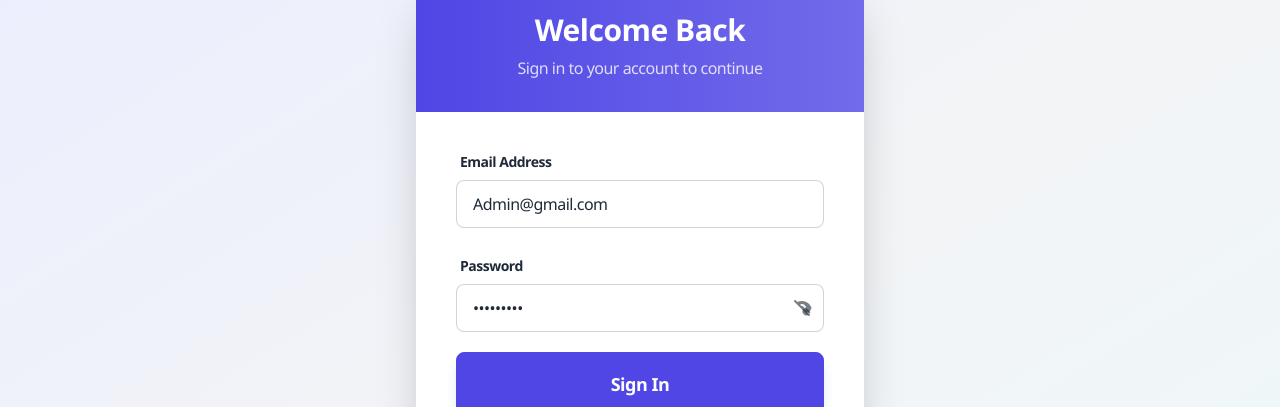
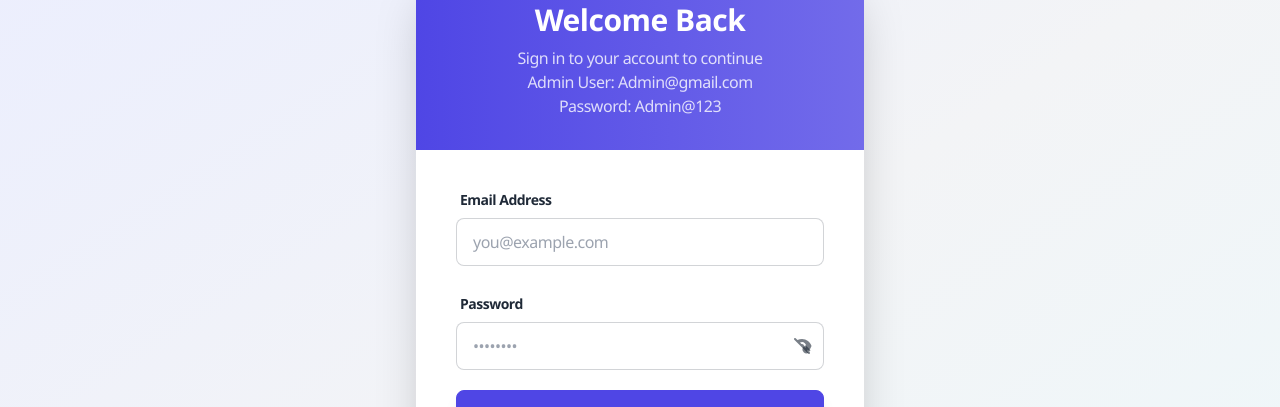
Before and after one commit to sumon72/Digital_Life_Lessons_Client, a React (Vite) app: page /login in a window 1280 px wide. Shown: the part 158-565 px from the top of the page. Built offline with nearby package versions, Linux system fonts and the light colour scheme; no server answers.

Commit message:
update login

```diff
--- a/src/pages/Login.jsx
+++ b/src/pages/Login.jsx
@@ -6,8 +6,8 @@ import { useUser } from '../context/UserContext'
 import GoogleLoginButton from '../components/GoogleLoginButton'
 
 export default function Login() {
-  const [email, setEmail] = useState('Admin@gmail.com')
-  const [password, setPassword] = useState('Admin@123')
+  const [email, setEmail] = useState('')
+  const [password, setPassword] = useState('')
   const [showPassword, setShowPassword] = useState(false)
   const [error, setError] = useState('')
   const [loading, setLoading] = useState(false)
@@ -44,6 +44,10 @@ export default function Login() {
           <div className="bg-gradient-to-r from-primary to-primary/80 px-8 py-8 sm:px-10">
             <h1 className="text-3xl font-bold text-primary-content text-center">Welcome Back</h1>
             <p className="text-primary-content/80 text-center mt-2">Sign in to your account to continue</p>
+             <p className="text-primary-content/80 text-center">Admin User: Admin@gmail.com
+              <br />
+              Password: Admin@123
+            </p>
           </div>
 
           {/* Body */}
```
Also changed, not shown: 1 other file (tests, documents, lock files or other folders).
